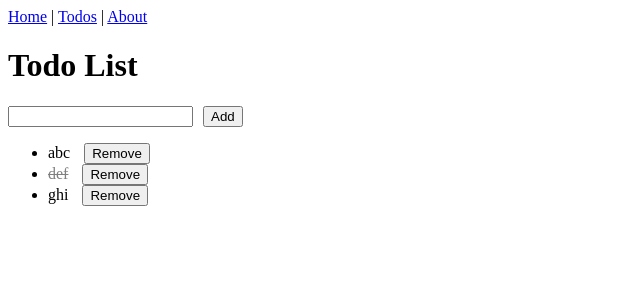
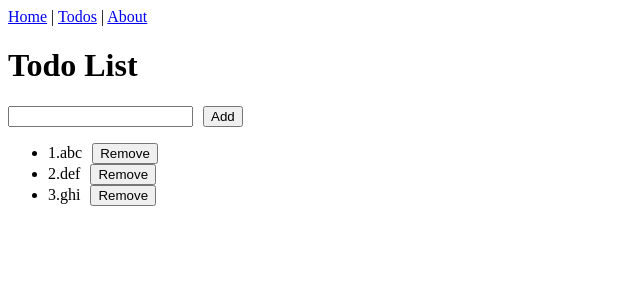
Before and after one commit to KSPSSW/webPro_Lab3, a Vue app: page /todos in a window 1280 px wide. Shown: the top 300 px of the page, without its empty margins (0-640 px from the left). Built offline with nearby package versions, Linux system fonts and the light colour scheme; the HTML template or start-up script is replaced by a standard one.

Commit message:
Add function removeTodo, Use v-for, How to use index

```diff
--- a/src/views/TodoListView.vue
+++ b/src/views/TodoListView.vue
@@ -3,14 +3,31 @@
     <h1>Todo List</h1>
     <input type="text" /><button>Add</button>
     <ul>
-      <li><span>abc</span> <button>Remove</button></li>
-      <li><span class="completed">def</span> <button>Remove</button></li>
-      <li><span>ghi</span> <button>Remove</button></li>
+      <li v-for="(todo, index) in todos" v-bind:key="index">
+        <span>{{ index + 1 }}.</span><span>{{ todo.text }}</span>
+        <button @click="removeTodo(index)">Remove</button>
+      </li>
     </ul>
   </div>
 </template>
 
-<script setup lang="ts"></script>
+<script setup lang="ts">
+import { ref } from 'vue'
+interface Todo {
+  text: string
+  completed: boolean
+}
+function removeTodo(index: number) {
+  console.log(todos.value)
+  todos.value.splice(index, 1)
+  console.log(todos.value)
+}
+const todos = ref<Todo[]>([
+  { text: 'abc', completed: false },
+  { text: 'def', completed: true },
+  { text: 'ghi', completed: false },
+])
+</script>
 
 <style scope>
 .completed {
```
